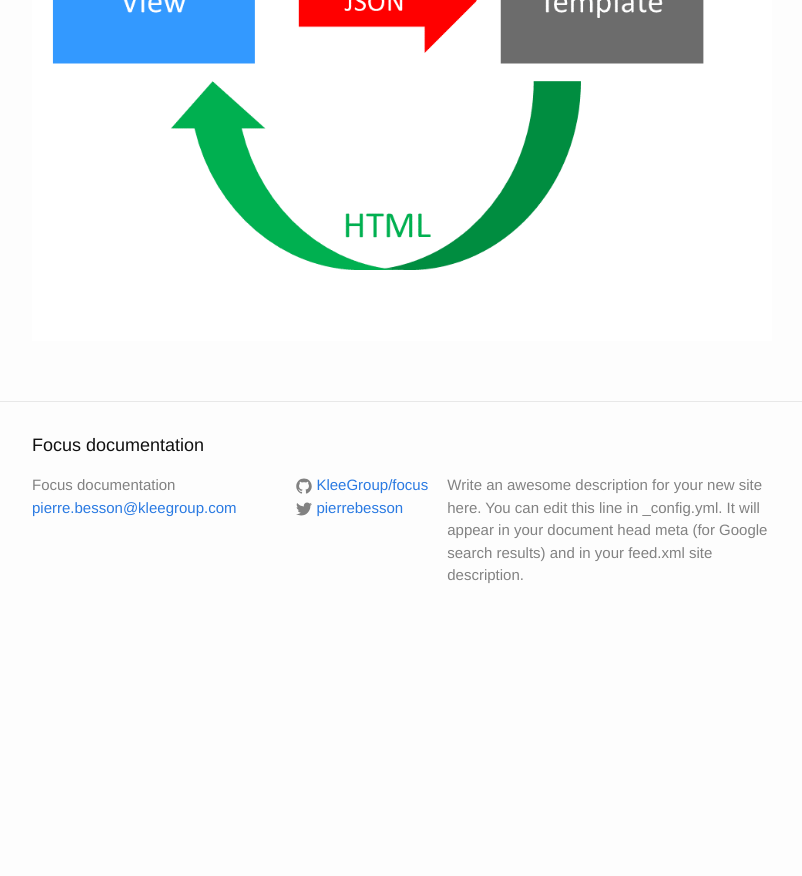
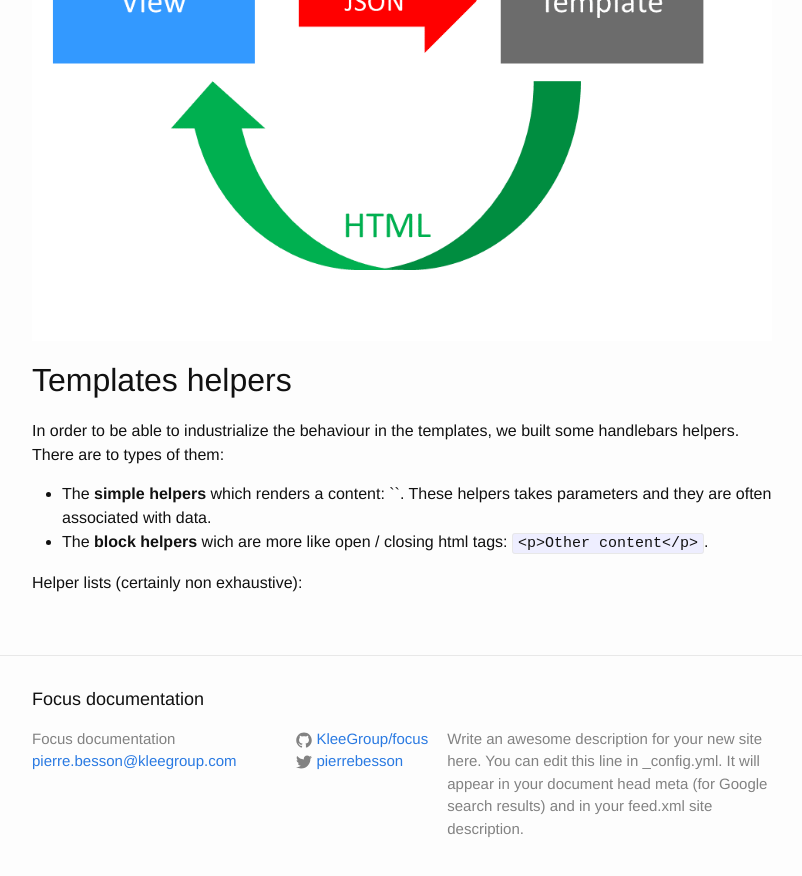
Before and after one commit to klee-contrib/focus-docs, a Jekyll site: the page built from _posts/2014-11-25-templates.md, in a window 1280 px wide and 900 px high, scrolled down 1173 px. Shown: the top 876 px of the window, without its empty margins (238-1040 px from the left). Built offline with Jekyll 4.4.1, drawn with Linux system fonts in a browser that asks for light colours; before the commit the page ends 1820 px from its top, so only the background shows below that.

Commit message:
Add a part on templates.

```diff
--- a/_posts/2014-11-25-templates.md
+++ b/_posts/2014-11-25-templates.md
@@ -40,3 +40,12 @@ In focus all templates are use within the views.
 When an event is triggered to the view such as `model:change`, the view renders its template into its ** DOM Element. **
 
 ![Data Model]({{ site.url }}/{{site.baseurl}}/assets/template.png)
+
+## Templates helpers
+
+In order to be able to industrialize the behaviour in the templates, we built some handlebars helpers.
+There are to types of them:
+- The **simple helpers** which renders a content: `{{input_for "firstName"}}`. These helpers takes parameters and they are often associated with data.
+- The **block helpers** wich are more like open / closing html tags: `{{#criteria}}<p>Other content</p>{{/criteria}}`.
+
+Helper lists (certainly non exhaustive):
```
